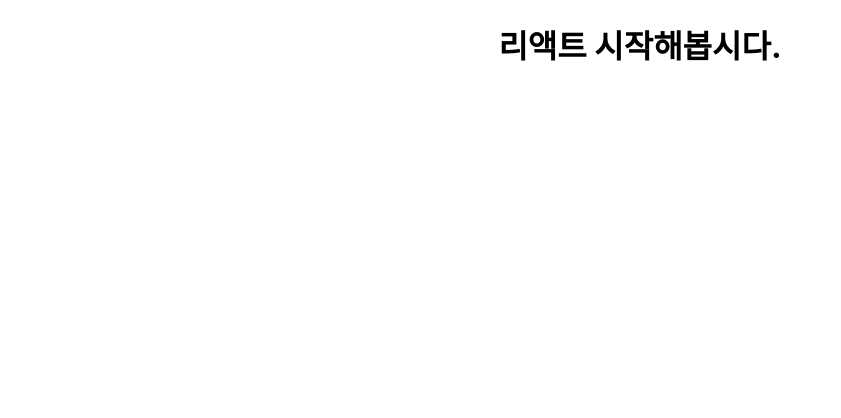
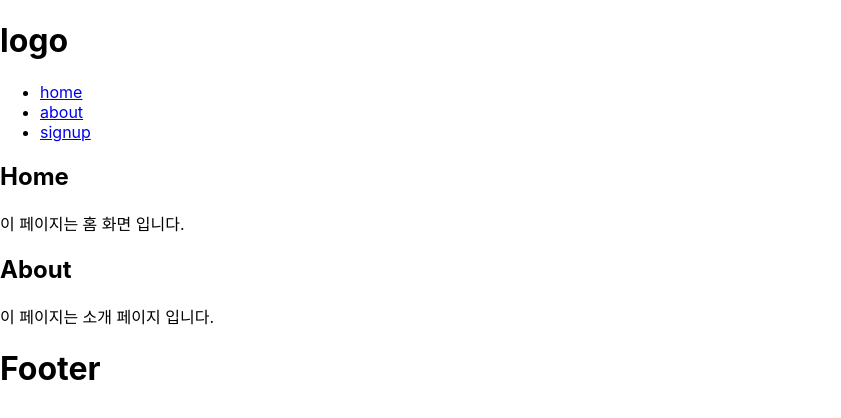
Before and after one commit to Hayden-Doo/react-js, a React (Create React App) app: page / in a window 1280 px wide. Shown: the top 418 px of the page, without its empty margins (0-841 px from the left). Built offline with nearby package versions, Linux system fonts and the light colour scheme.

Commit message:
2024.03.24

```diff
--- a/src/App.js
+++ b/src/App.js
@@ -1,25 +1,29 @@
 import logo from './logo.svg';
 import './App.css';
+import Hello, { World, World2 } from './module';
+import Header from './components/layout/Header';
+import Footer from './components/layout/Footer';
+import Nav from './components/layout/Nav';
+import Article from './views/Article';
 
 function App() {
+  const listArr = [
+    { title: "Home", des: "홈 화면" },
+    { title: "About", des: "소개 페이지" }
+  ]
+
   return (
-    <div className="App">
-      <h1>리액트 시작해봅시다.</h1>
-      {/* <header className="App-header">
-        <img src={logo} className="App-logo" alt="logo" />
-        <p>
-          Edit <code>src/App.js</code> and save to reload.
-        </p>
-        <a
-          className="App-link"
-          href="https://reactjs.org"
-          target="_blank"
-          rel="noopener noreferrer"
-        >
-          Learn React
-        </a>
-      </header> */}
-    </div>
+    <>
+      <Header />
+      <Nav />
+      {listArr.map((item, index) => (
+        //  item == {title:"Home", des:"홈 화면"}
+        <Article key={index} title={item.title} des={item.des} />
+      ))}
+      {/* <Article title="Home" des="홈 화면" />
+      <Article title="About" des="소개 페이지" /> */}
+      <Footer />
+    </>
   );
 }
 
--- /dev/null
+++ b/src/components/layout/Footer.jsx
@@ -0,0 +1,9 @@
+const Footer = () => {
+    return(
+        <footer>
+            <h1>Footer</h1>
+        </footer>
+    )
+}
+
+export default Footer;
--- /dev/null
+++ b/src/components/layout/Header.jsx
@@ -0,0 +1,9 @@
+function Header(){
+    return(
+        <header>
+            <h1>logo</h1>
+        </header>
+    )
+}
+
+export default Header;
--- /dev/null
+++ b/src/components/layout/Nav.jsx
@@ -0,0 +1,19 @@
+function Nav(){
+  return(
+    <nav>
+        <ul>
+          <li>
+            <a href='#'>home</a>
+          </li>
+          <li>
+            <a href='#'>about</a>
+          </li>
+          <li>
+            <a href='#'>signup</a>
+          </li>
+        </ul>
+      </nav>
+  )
+}
+
+export default Nav
--- /dev/null
+++ b/src/module.js
@@ -0,0 +1,30 @@
+function Hello() {
+    console.log('Hello World!!');
+    return(
+        <>
+            <div>
+                <h2>컴포넌트 만들기</h2>
+            </div>
+            <div>
+                <p>Lorem....</p>
+            </div>
+        </>
+    )
+}
+
+// function World(){
+export function World(){
+    return(
+        <h3>나만의 세상</h3>
+    )
+}
+
+export function World2(){
+    return(
+        <h4>나만의 세상 2</h4>
+    )
+}
+
+
+export default Hello;
+// export {World};
--- /dev/null
+++ b/src/views/Article.jsx
@@ -0,0 +1,15 @@
+// function Article(props) {
+function Article({title, des}) {
+  // const {title, des} = props
+  // const {...props} = props
+
+  return (
+    <article>
+      {/* <h2>{props.title}</h2>
+      <p>이 페이지는 {props.des} 입니다.</p> */}
+      <h2>{title}</h2>
+      <p>이 페이지는 {des} 입니다.</p>
+    </article>
+  )
+}
+export default Article
```
